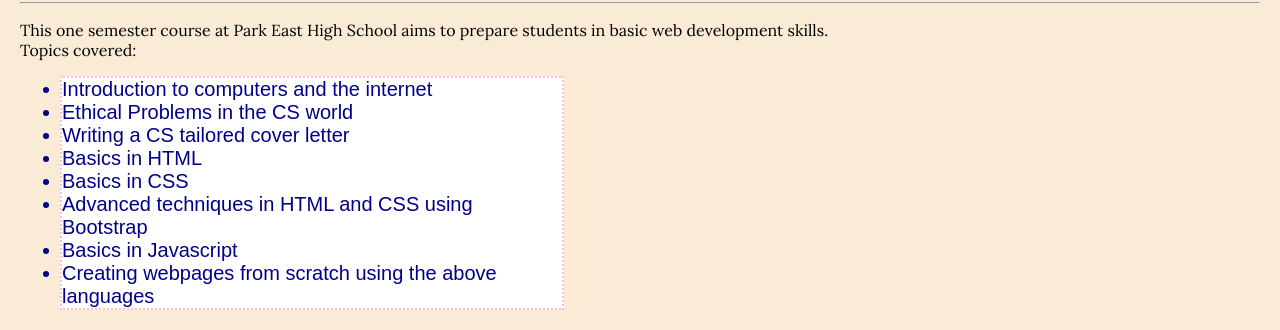
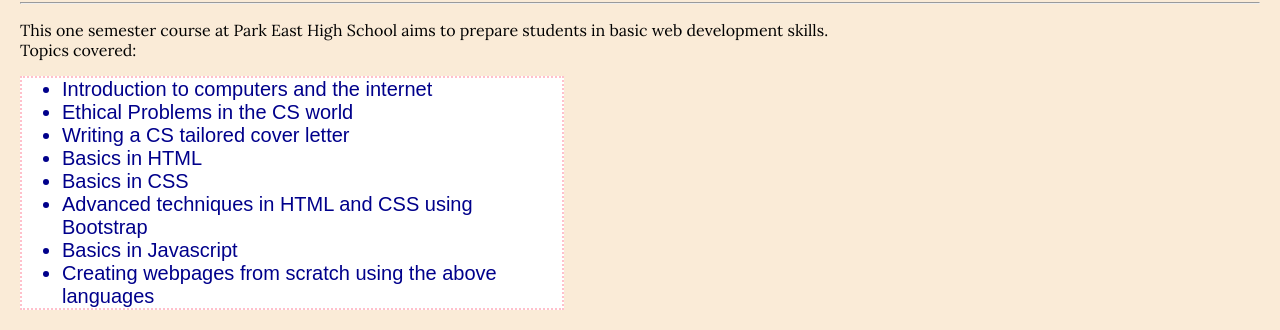
Before and after one commit to daianam08/dm-ethics-webstuff, a plain HTML site: page index.html in a window 1280 px wide. Shown: the part 706-1036 px from the top of the page. Drawn offline with Linux system fonts and the light colour scheme; a web font is replaced by a local one.

Commit message:
Update style.css

```diff
--- a/style.css
+++ b/style.css
@@ -13,7 +13,7 @@ p{
  font-family: 'Lora', serif;
 }
 
-#listStuff{
+ul{
   width: 500px;
   background-color: white;
   border-width: 2px;
```
